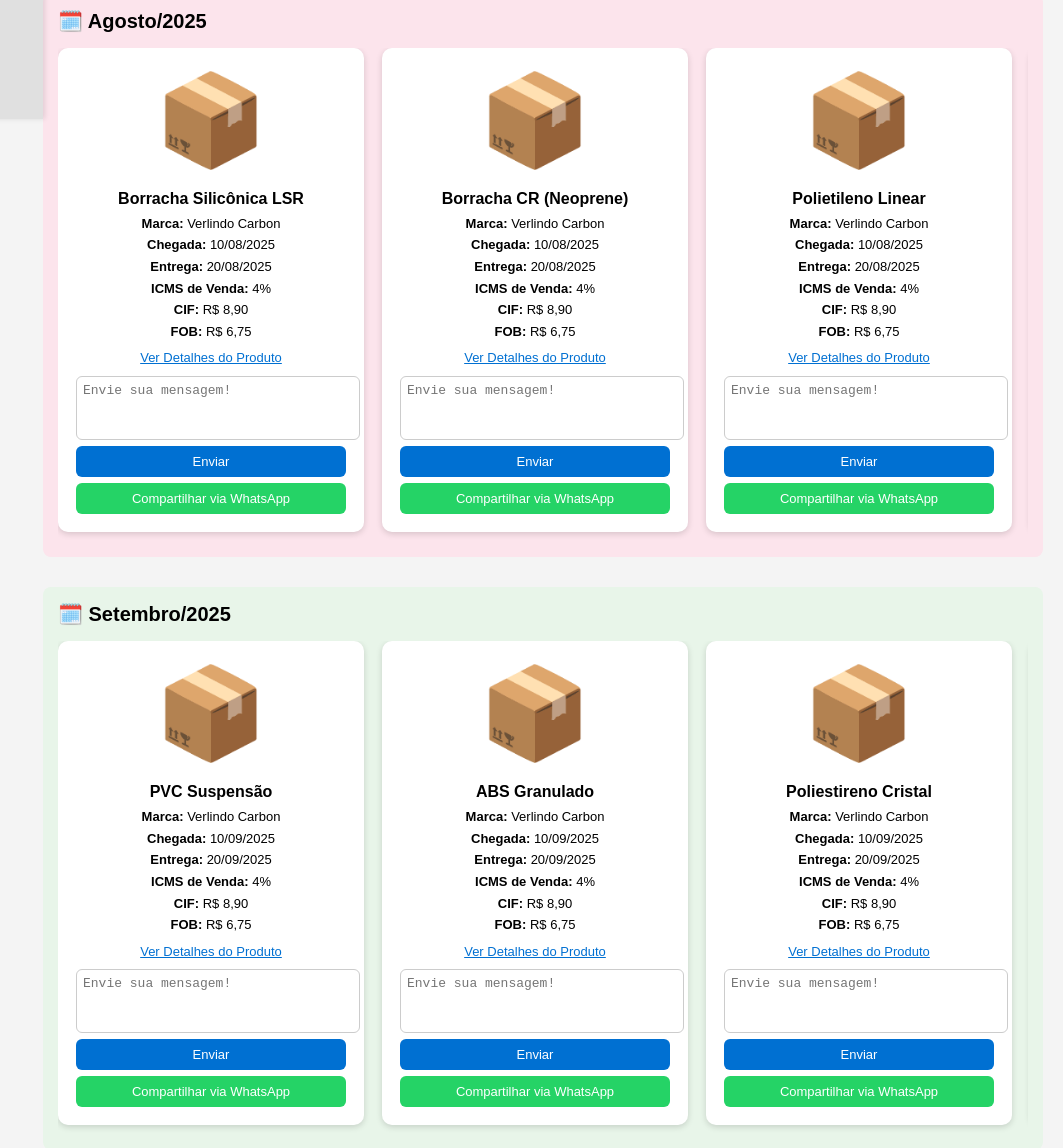
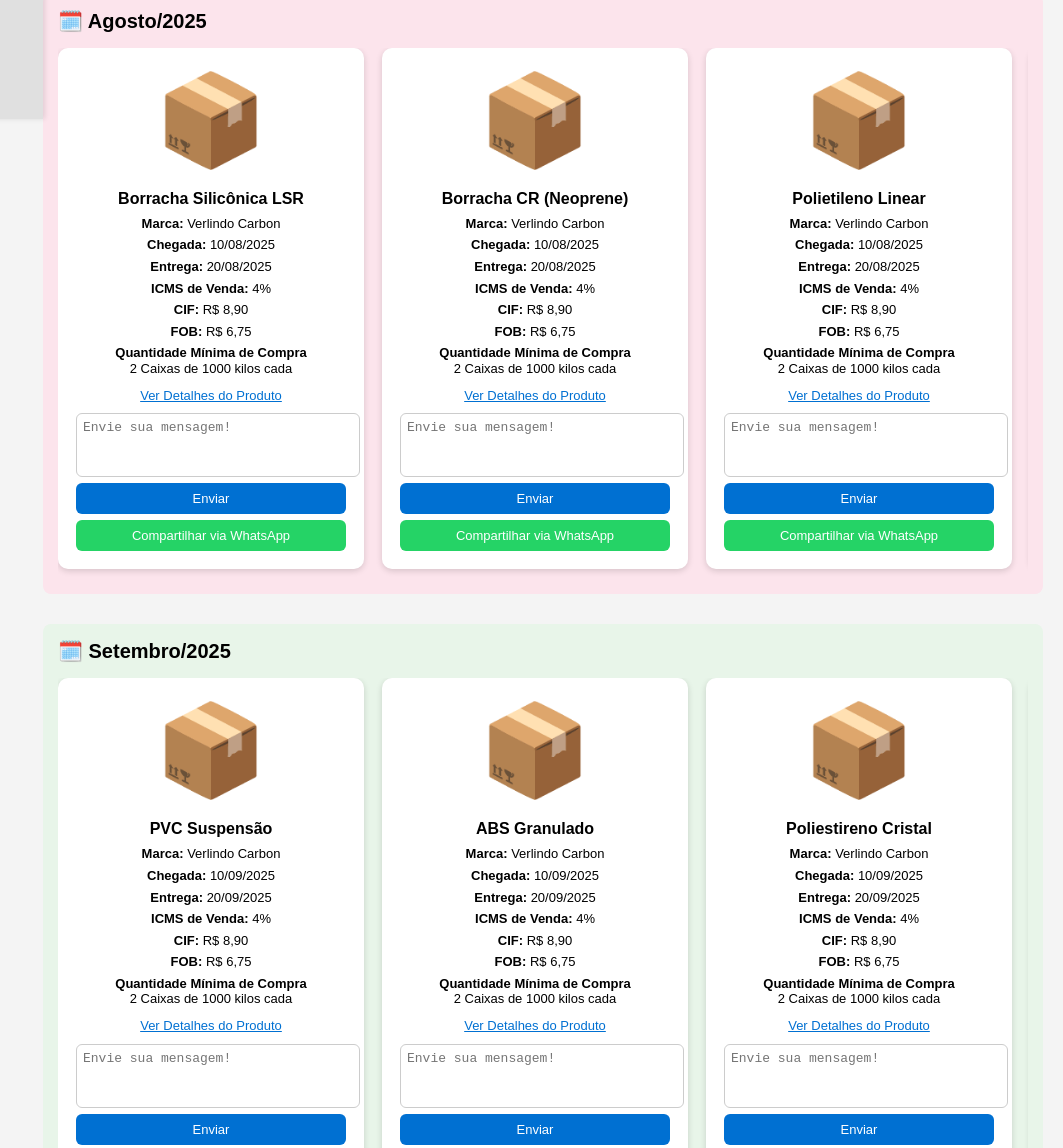
Before and after one commit to gverlindo/marketplace, a plain HTML site: page index.html in a window 1280 px wide. Shown: the part 721-1869 px from the top of the page, without its empty margins (217-1280 px from the left). Drawn offline with Linux system fonts and the light colour scheme.

Commit message:
Update index.html

```diff
--- a/index.html
+++ b/index.html
@@ -188,6 +188,7 @@
           <p><strong>ICMS de Venda:</strong> 4%</p>
           <p><strong>CIF:</strong> R$ 8,90</p>
           <p><strong>FOB:</strong> R$ 6,75</p>
+          <p><strong>Quantidade Mínima de Compra</strong><br>2 Caixas de 1000 kilos cada</p>
           <a onclick="document.getElementById('popup1').style.display='block';document.getElementById('overlay').style.display='block';">Ver Detalhes do Produto</a>
           <textarea placeholder="Envie sua mensagem!"></textarea>
           <button onclick="alert('Obrigado! Sua mensagem foi enviada com sucesso. Em breve o setor comercial do Verlaz responderá.')">Enviar</button>
@@ -211,6 +212,7 @@
           <p><strong>ICMS de Venda:</strong> 4%</p>
           <p><strong>CIF:</strong> R$ 8,90</p>
           <p><strong>FOB:</strong> R$ 6,75</p>
+          <p><strong>Quantidade Mínima de Compra</strong><br>2 Caixas de 1000 kilos cada</p>
           <a onclick="document.getElementById('popup2').style.display='block';document.getElementById('overlay').style.display='block';">Ver Detalhes do Produto</a>
           <textarea placeholder="Envie sua mensagem!"></textarea>
           <button onclick="alert('Obrigado! Sua mensagem foi enviada com sucesso. Em breve o setor comercial do Verlaz responderá.')">Enviar</button>
@@ -234,6 +236,7 @@
           <p><strong>ICMS de Venda:</strong> 4%</p>
           <p><strong>CIF:</strong> R$ 8,90</p>
           <p><strong>FOB:</strong> R$ 6,75</p>
+          <p><strong>Quantidade Mínima de Compra</strong><br>2 Caixas de 1000 kilos cada</p>
           <a onclick="document.getElementById('popup3').style.display='block';document.getElementById('overlay').style.display='block';">Ver Detalhes do Produto</a>
           <textarea placeholder="Envie sua mensagem!"></textarea>
           <button onclick="alert('Obrigado! Sua mensagem foi enviada com sucesso. Em breve o setor comercial do Verlaz responderá.')">Enviar</button>
@@ -261,6 +264,7 @@
           <p><strong>ICMS de Venda:</strong> 4%</p>
           <p><strong>CIF:</strong> R$ 8,90</p>
           <p><strong>FOB:</strong> R$ 6,75</p>
+          <p><strong>Quantidade Mínima de Compra</strong><br>2 Caixas de 1000 kilos cada</p>
           <a onclick="document.getElementById('popup4').style.display='block';document.getElementById('overlay').style.display='block';">Ver Detalhes do Produto</a>
           <textarea placeholder="Envie sua mensagem!"></textarea>
           <button onclick="alert('Obrigado! Sua mensagem foi enviada com sucesso. Em breve o setor comercial do Verlaz responderá.')">Enviar</button>
@@ -284,6 +288,7 @@
           <p><strong>ICMS de Venda:</strong> 4%</p>
           <p><strong>CIF:</strong> R$ 8,90</p>
           <p><strong>FOB:</strong> R$ 6,75</p>
+          <p><strong>Quantidade Mínima de Compra</strong><br>2 Caixas de 1000 kilos cada</p>
           <a onclick="document.getElementById('popup5').style.display='block';document.getElementById('overlay').style.display='block';">Ver Detalhes do Produto</a>
           <textarea placeholder="Envie sua mensagem!"></textarea>
           <button onclick="alert('Obrigado! Sua mensagem foi enviada com sucesso. Em breve o setor comercial do Verlaz responderá.')">Enviar</button>
@@ -307,6 +312,7 @@
           <p><strong>ICMS de Venda:</strong> 4%</p>
           <p><strong>CIF:</strong> R$ 8,90</p>
           <p><strong>FOB:</strong> R$ 6,75</p>
+          <p><strong>Quantidade Mínima de Compra</strong><br>2 Caixas de 1000 kilos cada</p>
           <a onclick="document.getElementById('popup6').style.display='block';document.getElementById('overlay').style.display='block';">Ver Detalhes do Produto</a>
           <textarea placeholder="Envie sua mensagem!"></textarea>
           <button onclick="alert('Obrigado! Sua mensagem foi enviada com sucesso. Em breve o setor comercial do Verlaz responderá.')">Enviar</button>
@@ -330,6 +336,7 @@
           <p><strong>ICMS de Venda:</strong> 4%</p>
           <p><strong>CIF:</strong> R$ 8,90</p>
           <p><strong>FOB:</strong> R$ 6,75</p>
+          <p><strong>Quantidade Mínima de Compra</strong><br>2 Caixas de 1000 kilos cada</p>
           <a onclick="document.getElementById('popup7').style.display='block';document.getElementById('overlay').style.display='block';">Ver Detalhes do Produto</a>
           <textarea placeholder="Envie sua mensagem!"></textarea>
           <button onclick="alert('Obrigado! Sua mensagem foi enviada com sucesso. Em breve o setor comercial do Verlaz responderá.')">Enviar</button>
@@ -357,6 +364,7 @@
           <p><strong>ICMS de Venda:</strong> 4%</p>
           <p><strong>CIF:</strong> R$ 8,90</p>
           <p><strong>FOB:</strong> R$ 6,75</p>
+          <p><strong>Quantidade Mínima de Compra</strong><br>2 Caixas de 1000 kilos cada</p>
           <a onclick="document.getElementById('popup8').style.display='block';document.getElementById('overlay').style.display='block';">Ver Detalhes do Produto</a>
           <textarea placeholder="Envie sua mensagem!"></textarea>
           <button onclick="alert('Obrigado! Sua mensagem foi enviada com sucesso. Em breve o setor comercial do Verlaz responderá.')">Enviar</button>
@@ -380,6 +388,7 @@
           <p><strong>ICMS de Venda:</strong> 4%</p>
           <p><strong>CIF:</strong> R$ 8,90</p>
           <p><strong>FOB:</strong> R$ 6,75</p>
+          <p><strong>Quantidade Mínima de Compra</strong><br>2 Caixas de 1000 kilos cada</p>
           <a onclick="document.getElementById('popup9').style.display='block';document.getElementById('overlay').style.display='block';">Ver Detalhes do Produto</a>
           <textarea placeholder="Envie sua mensagem!"></textarea>
           <button onclick="alert('Obrigado! Sua mensagem foi enviada com sucesso. Em breve o setor comercial do Verlaz responderá.')">Enviar</button>
@@ -403,6 +412,7 @@
           <p><strong>ICMS de Venda:</strong> 4%</p>
           <p><strong>CIF:</strong> R$ 8,90</p>
           <p><strong>FOB:</strong> R$ 6,75</p>
+          <p><strong>Quantidade Mínima de Compra</strong><br>2 Caixas de 1000 kilos cada</p>
           <a onclick="document.getElementById('popup10').style.display='block';document.getElementById('overlay').style.display='block';">Ver Detalhes do Produto</a>
           <textarea placeholder="Envie sua mensagem!"></textarea>
           <button onclick="alert('Obrigado! Sua mensagem foi enviada com sucesso. Em breve o setor comercial do Verlaz responderá.')">Enviar</button>
@@ -426,6 +436,7 @@
           <p><strong>ICMS de Venda:</strong> 4%</p>
           <p><strong>CIF:</strong> R$ 8,90</p>
           <p><strong>FOB:</strong> R$ 6,75</p>
+          <p><strong>Quantidade Mínima de Compra</strong><br>2 Caixas de 1000 kilos cada</p>
           <a onclick="document.getElementById('popup11').style.display='block';document.getElementById('overlay').style.display='block';">Ver Detalhes do Produto</a>
           <textarea placeholder="Envie sua mensagem!"></textarea>
           <button onclick="alert('Obrigado! Sua mensagem foi enviada com sucesso. Em breve o setor comercial do Verlaz responderá.')">Enviar</button>
@@ -453,6 +464,7 @@
           <p><strong>ICMS de Venda:</strong> 4%</p>
           <p><strong>CIF:</strong> R$ 8,90</p>
           <p><strong>FOB:</strong> R$ 6,75</p>
+          <p><strong>Quantidade Mínima de Compra</strong><br>2 Caixas de 1000 kilos cada</p>
           <a onclick="document.getElementById('popup12').style.display='block';document.getElementById('overlay').style.display='block';">Ver Detalhes do Produto</a>
           <textarea placeholder="Envie sua mensagem!"></textarea>
           <button onclick="alert('Obrigado! Sua mensagem foi enviada com sucesso. Em breve o setor comercial do Verlaz responderá.')">Enviar</button>
@@ -476,6 +488,7 @@
           <p><strong>ICMS de Venda:</strong> 4%</p>
           <p><strong>CIF:</strong> R$ 8,90</p>
           <p><strong>FOB:</strong> R$ 6,75</p>
+          <p><strong>Quantidade Mínima de Compra</strong><br>2 Caixas de 1000 kilos cada</p>
           <a onclick="document.getElementById('popup13').style.display='block';document.getElementById('overlay').style.display='block';">Ver Detalhes do Produto</a>
           <textarea placeholder="Envie sua mensagem!"></textarea>
           <button onclick="alert('Obrigado! Sua mensagem foi enviada com sucesso. Em breve o setor comercial do Verlaz responderá.')">Enviar</button>
@@ -499,6 +512,7 @@
           <p><strong>ICMS de Venda:</strong> 4%</p>
           <p><strong>CIF:</strong> R$ 8,90</p>
           <p><strong>FOB:</strong> R$ 6,75</p>
+          <p><strong>Quantidade Mínima de Compra</strong><br>2 Caixas de 1000 kilos cada</p>
           <a onclick="document.getElementById('popup14').style.display='block';document.getElementById('overlay').style.display='block';">Ver Detalhes do Produto</a>
           <textarea placeholder="Envie sua mensagem!"></textarea>
           <button onclick="alert('Obrigado! Sua mensagem foi enviada com sucesso. Em breve o setor comercial do Verlaz responderá.')">Enviar</button>
@@ -522,6 +536,7 @@
           <p><strong>ICMS de Venda:</strong> 4%</p>
           <p><strong>CIF:</strong> R$ 8,90</p>
           <p><strong>FOB:</strong> R$ 6,75</p>
+          <p><strong>Quantidade Mínima de Compra</strong><br>2 Caixas de 1000 kilos cada</p>
           <a onclick="document.getElementById('popup15').style.display='block';document.getElementById('overlay').style.display='block';">Ver Detalhes do Produto</a>
           <textarea placeholder="Envie sua mensagem!"></textarea>
           <button onclick="alert('Obrigado! Sua mensagem foi enviada com sucesso. Em breve o setor comercial do Verlaz responderá.')">Enviar</button>
@@ -549,6 +564,7 @@
           <p><strong>ICMS de Venda:</strong> 4%</p>
           <p><strong>CIF:</strong> R$ 8,90</p>
           <p><strong>FOB:</strong> R$ 6,75</p>
+          <p><strong>Quantidade Mínima de Compra</strong><br>2 Caixas de 1000 kilos cada</p>
           <a onclick="document.getElementById('popup16').style.display='block';document.getElementById('overlay').style.display='block';">Ver Detalhes do Produto</a>
           <textarea placeholder="Envie sua mensagem!"></textarea>
           <button onclick="alert('Obrigado! Sua mensagem foi enviada com sucesso. Em breve o setor comercial do Verlaz responderá.')">Enviar</button>
@@ -572,6 +588,7 @@
           <p><strong>ICMS de Venda:</strong> 4%</p>
           <p><strong>CIF:</strong> R$ 8,90</p>
           <p><strong>FOB:</strong> R$ 6,75</p>
+          <p><strong>Quantidade Mínima de Compra</strong><br>2 Caixas de 1000 kilos cada</p>
           <a onclick="document.getElementById('popup17').style.display='block';document.getElementById('overlay').style.display='block';">Ver Detalhes do Produto</a>
           <textarea placeholder="Envie sua mensagem!"></textarea>
           <button onclick="alert('Obrigado! Sua mensagem foi enviada com sucesso. Em breve o setor comercial do Verlaz responderá.')">Enviar</button>
@@ -595,6 +612,7 @@
           <p><strong>ICMS de Venda:</strong> 4%</p>
           <p><strong>CIF:</strong> R$ 8,90</p>
           <p><strong>FOB:</strong> R$ 6,75</p>
+          <p><strong>Quantidade Mínima de Compra</strong><br>2 Caixas de 1000 kilos cada</p>
           <a onclick="document.getElementById('popup18').style.display='block';document.getElementById('overlay').style.display='block';">Ver Detalhes do Produto</a>
           <textarea placeholder="Envie sua mensagem!"></textarea>
           <button onclick="alert('Obrigado! Sua mensagem foi enviada com sucesso. Em breve o setor comercial do Verlaz responderá.')">Enviar</button>
@@ -618,6 +636,7 @@
           <p><strong>ICMS de Venda:</strong> 4%</p>
           <p><strong>CIF:</strong> R$ 8,90</p>
           <p><strong>FOB:</strong> R$ 6,75</p>
+          <p><strong>Quantidade Mínima de Compra</strong><br>2 Caixas de 1000 kilos cada</p>
           <a onclick="document.getElementById('popup19').style.display='block';document.getElementById('overlay').style.display='block';">Ver Detalhes do Produto</a>
           <textarea placeholder="Envie sua mensagem!"></textarea>
           <button onclick="alert('Obrigado! Sua mensagem foi enviada com sucesso. Em breve o setor comercial do Verlaz responderá.')">Enviar</button>
```
